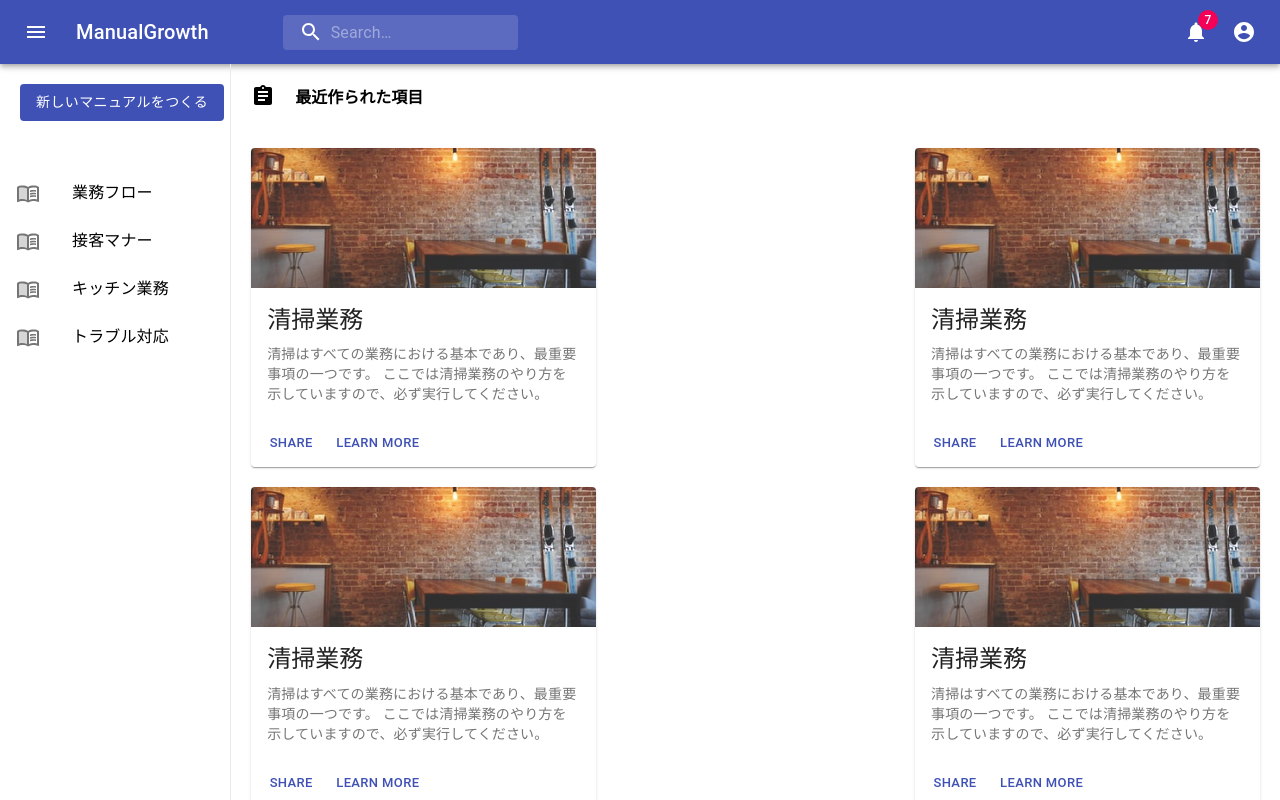
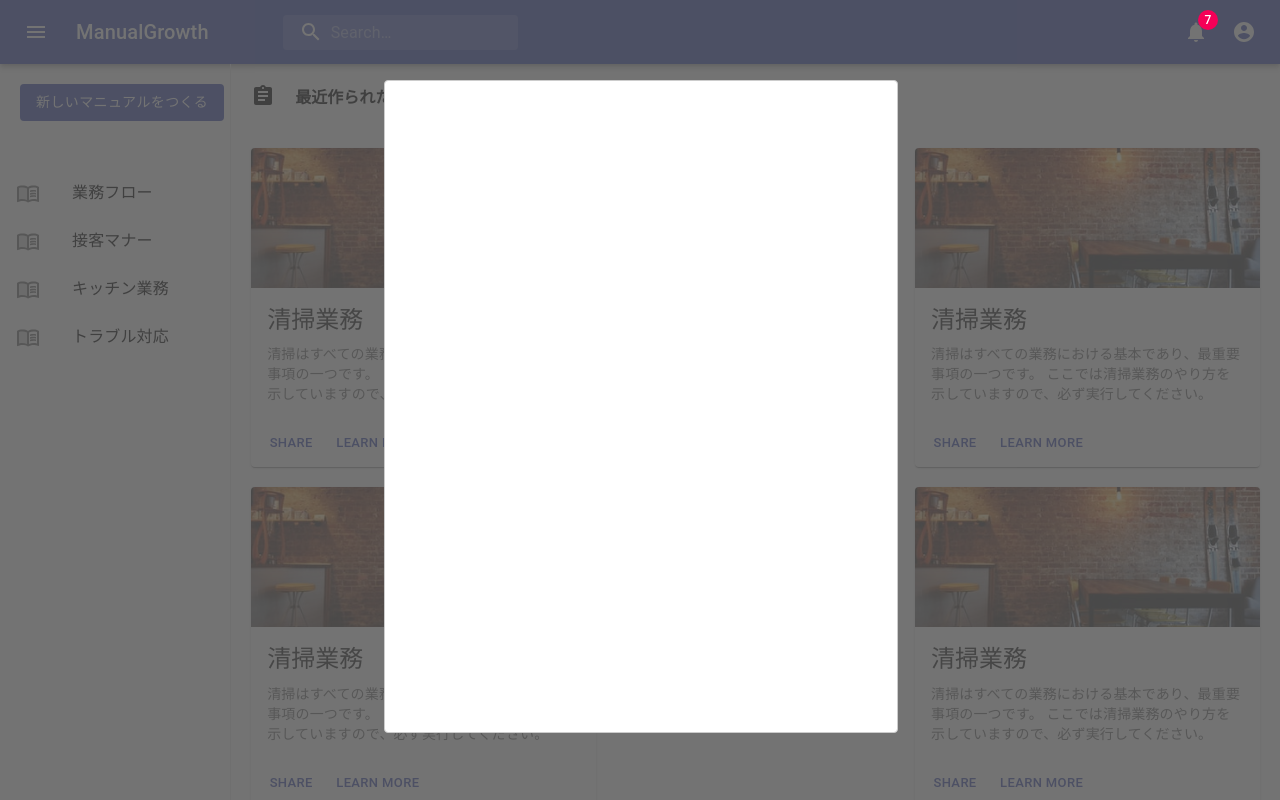
Before and after one commit to kata-myu/manual-growth, a React (Create React App) app: page / in a window 1280 px wide. Both pictures are taken after a click on the button 423 px from the left and 284 px from the top of the page. Shown: the top 800 px of the page. Built offline with nearby package versions, Linux system fonts and the light colour scheme.

Commit message:
モーダル作成など

```diff
--- a/package.json
+++ b/package.json
@@ -11,6 +11,7 @@
     "@testing-library/user-event": "^12.1.10",
     "react": "^17.0.2",
     "react-dom": "^17.0.2",
+    "react-modal": "^3.14.2",
     "react-scripts": "4.0.3",
     "web-vitals": "^1.0.1"
   },
--- a/src/components/main/item.jsx
+++ b/src/components/main/item.jsx
@@ -9,6 +9,9 @@ import CardMedia from '@material-ui/core/CardMedia';
 import Button from '@material-ui/core/Button';
 import Typography from '@material-ui/core/Typography';
 
+import {useState} from "react";
+import Modal from "react-modal";
+
 const useStyles = makeStyles({
   root: {
     maxWidth: 345,
@@ -18,12 +21,39 @@ const useStyles = makeStyles({
   },
 });
 
+const customStyles = {
+  overlay: {
+    backgroundColor: "rgb(80, 80, 80, 0.8)",
+  },
+  content: {
+    top: "10%",
+    left: "60%",
+    right: "50%",
+    height: "75vh",
+    width: "20vw",
+    marginLeft: "-30vw",
+    padding: "2vw 10vw",
+  },
+};
+
 export default function MediaCard() {
   const classes = useStyles();
 
+  const [isOpen, setIsOpen] = useState(false);
+
+  const handleOpen = () => {
+    setIsOpen(true);
+  };
+
+  const handleClose = () => {
+    setIsOpen(false);
+  };
+
+  Modal.setAppElement("#root");
+
   return (
     <Card className={classes.root}>
-      <CardActionArea>
+      <CardActionArea onClick={handleOpen}>
         <CardMedia
           className={classes.media}
           image="/images/image1.jpg"  //publicがとっぷになっているっぽい
@@ -47,6 +77,7 @@ export default function MediaCard() {
           Learn More
         </Button>
       </CardActions>
+      <Modal isOpen={isOpen} style={customStyles} onRequestClose={handleClose} />
     </Card>
   );
 }
--- a/src/components/sidebar/sidebar.jsx
+++ b/src/components/sidebar/sidebar.jsx
@@ -1,13 +1,44 @@
-import React from "react";
+import React, {useState} from "react";
 import SimpleList from "./manuals";
 import "./sidebar.css";
 import Button from '@material-ui/core/Button';
+import Modal from "react-modal";
+
+
+const customStyles = {
+  overlay: {
+    backgroundColor: "rgb(80, 80, 80, 0.8)",
+  },
+  content: {
+    top: "10%",
+    left: "60%",
+    right: "50%",
+    height: "75vh",
+    width: "20vw",
+    marginLeft: "-30vw",
+    padding: "2vw 10vw",
+  },
+};
+
 
 
 const SideBar = () => {
+
+  const [isOpen, setIsOpen] = useState(false);
+
+  const handleOpen = () => {
+    setIsOpen(true);
+  };
+
+  const handleClose = () => {
+    setIsOpen(false);
+  };
+
+  Modal.setAppElement("#root");
+
   return(
     <div className="sidebar">
-      <div className="new-manual-button">
+      <div className="new-manual-button" onClick={handleOpen}>
         <Button variant="contained" color="primary" disableElevation>
           新しいマニュアルをつくる
         </Button>
@@ -15,6 +46,7 @@ const SideBar = () => {
       <div className="index">
         <SimpleList />
       </div>
+      <Modal isOpen={isOpen} style={customStyles} onRequestClose={handleClose} />
     </div>
   );
 };
```
Also changed, not shown: src/components/modal/showModal.jsx (added), 1 other file (tests, documents, lock files or other folders).
